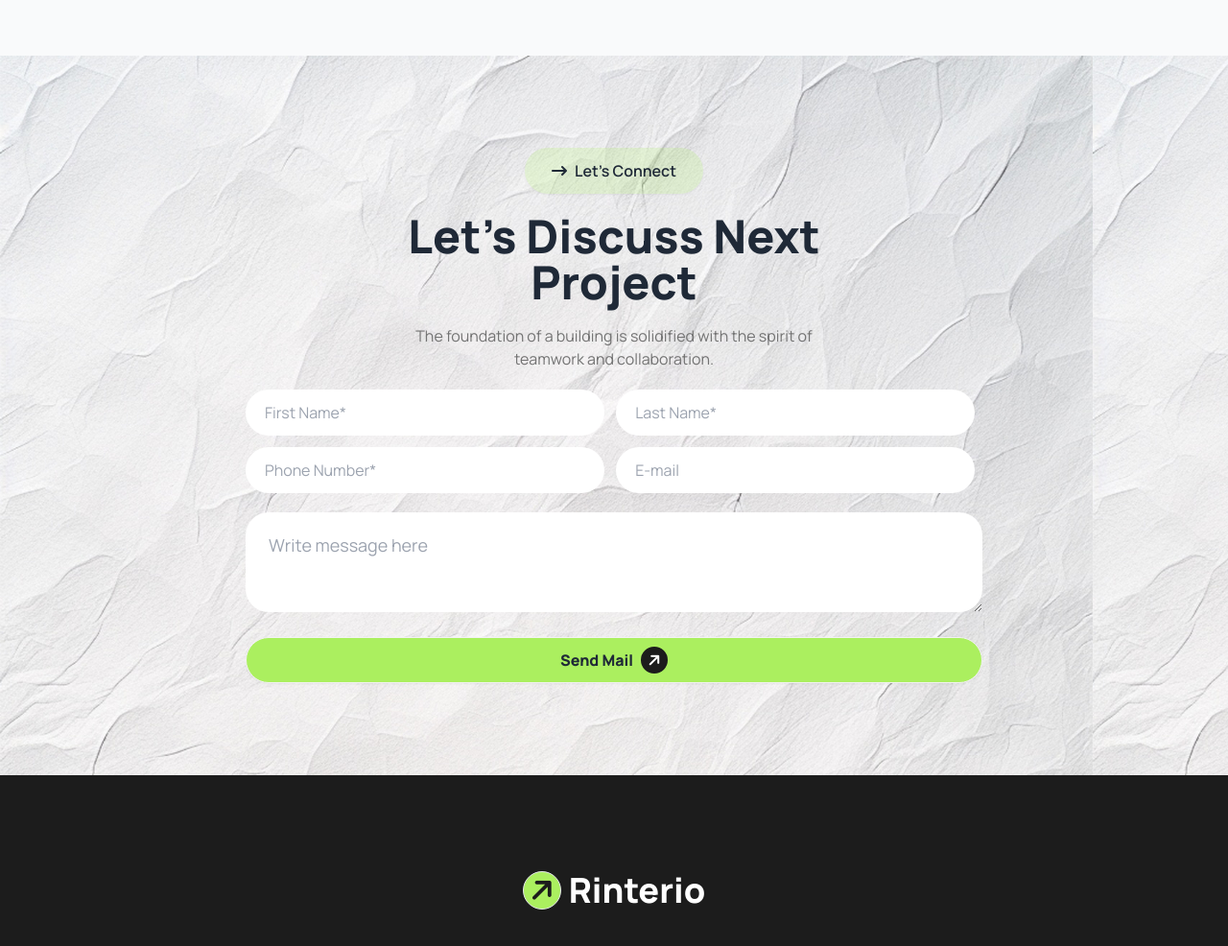
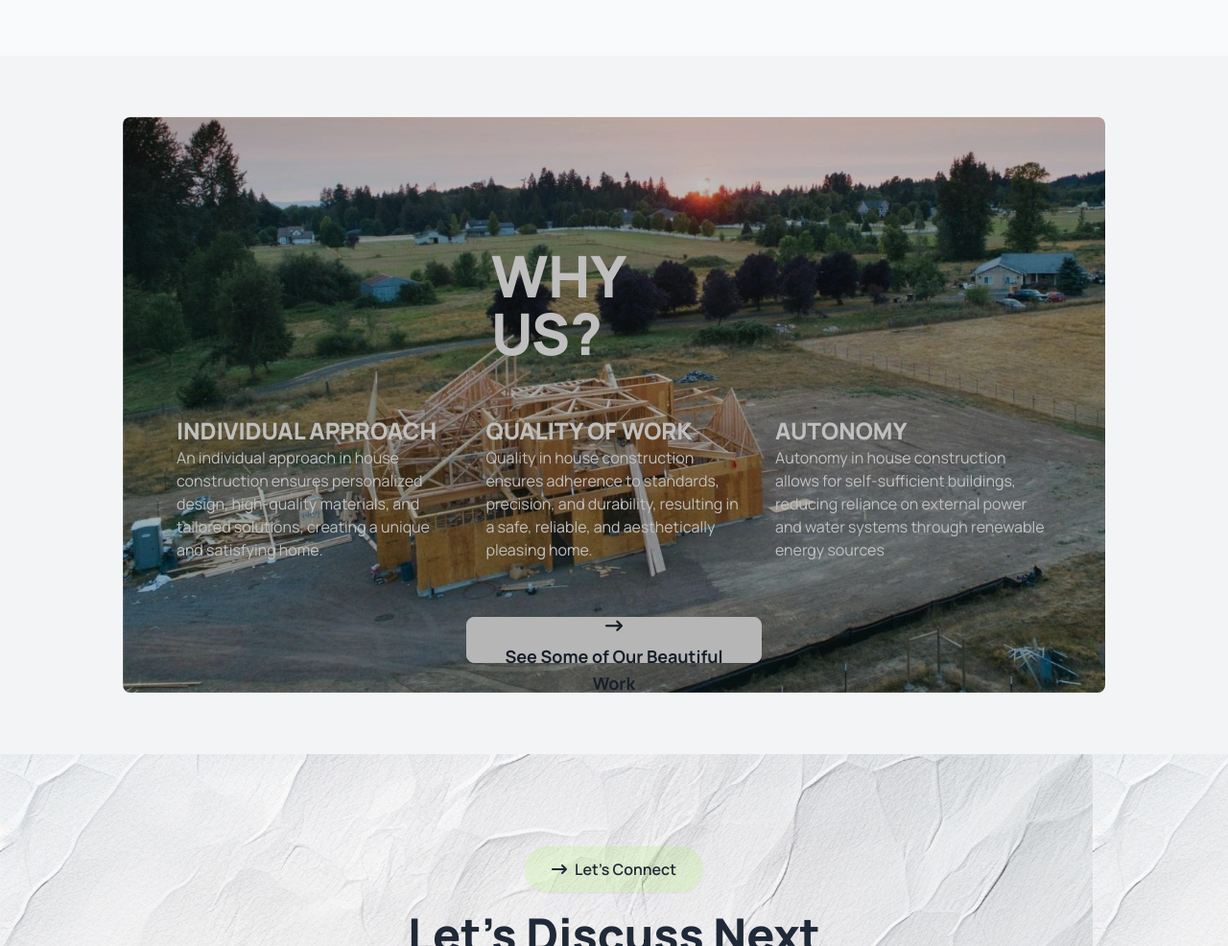
Before and after one commit to arifurrrahman/Construction-Company, a plain HTML site: page index.html in a window 1280 px wide. Shown: the part 3000-3986 px from the top of the page at 96% size. Drawn offline with nearby package versions, Linux system fonts and the light colour scheme.

Commit message:
Added unique section

```diff
--- a/index.html
+++ b/index.html
@@ -17,6 +17,9 @@
 <style>
   .login-section{
     background-image: url('./assets/bg.jpg');
+  }
+  .uniquesectionbg{
+    background-image: url('./assets/backgroundhouse.jpg');
   }
     .manrope-font {
   font-family: "Manrope", sans-serif;
@@ -296,6 +299,36 @@
       </div>
       <div class="w-full h-10"></div>
       </section>
+      <section class="w-full bg-gray-100">
+        <div class="w-full h-0 lg:h-16"></div>
+        <div class="w-10/12 md:w-11/12 lg:w-[80%] h-[170px] lg:h-[600px] mx-auto rounded-lg uniquesectionbg bg-cover lg:bg-cover brightness-75">
+          <div class="py-[135px] hidden lg:block md:block">
+          <div class="w-[25%] mx-auto text-white">
+          <h1 class="text-6xl font-black">WHY US?</h1>
+        </div>
+          <div class="text-white p-10 mx-auto flex justify-evenly items-center">
+            <div class="p-4">
+            <h4 class="text-2xl font-black">INDIVIDUAL APPROACH</h4>
+            <p class="text-base">An individual approach in house construction ensures personalized design, high-quality materials, and tailored solutions, creating a unique and satisfying home.</p></div>
+            <div class="p-4">
+              <h4 class="text-2xl font-black">QUALITY OF WORK</h4>
+            <p class="text-base">Quality in house construction ensures adherence to standards, precision, and durability, resulting in a safe, reliable, and aesthetically pleasing home.</p>
+            </div>
+            <div class="p-4">
+              <h4 class="text-2xl font-black">AUTONOMY</h4>
+            <p class="text-base">Autonomy in house construction allows for self-sufficient buildings, reducing reliance on external power and water systems through renewable energy sources</p>
+            </div>
+          </div>
+          <div class="w-[30%] mx-auto">
+          <button class="btn btn-wide w-full text-lg rounded-lg font-bold"><i class="fa-solid fa-arrow-right-long"></i>See Some of Our Beautiful Work</button>
+        </div>
+        </div>
+        <div class="w-[53%] mx-auto py-16 block lg:hidden md:hidden">
+          <button class="btn border border-gray-100 text-gray-100 font-bold bg-transparent"><i class="fa-solid fa-arrow-right-long"></i>Houses We Built</button>
+        </div>
+        </div>
+        <div class="w-full h-4 lg:h-16"></div>
+      </section>
       <section class="login-section">
         <div class="w-full h-8 md:h-24 lg:h-24"></div>
         <div class="w-[90%] mx-auto md:w-[60%] md:mx-auto lg:w-[60%] lg:mx-auto">
```
Also changed, not shown: assets/backgroundhouse.jpg (added).
